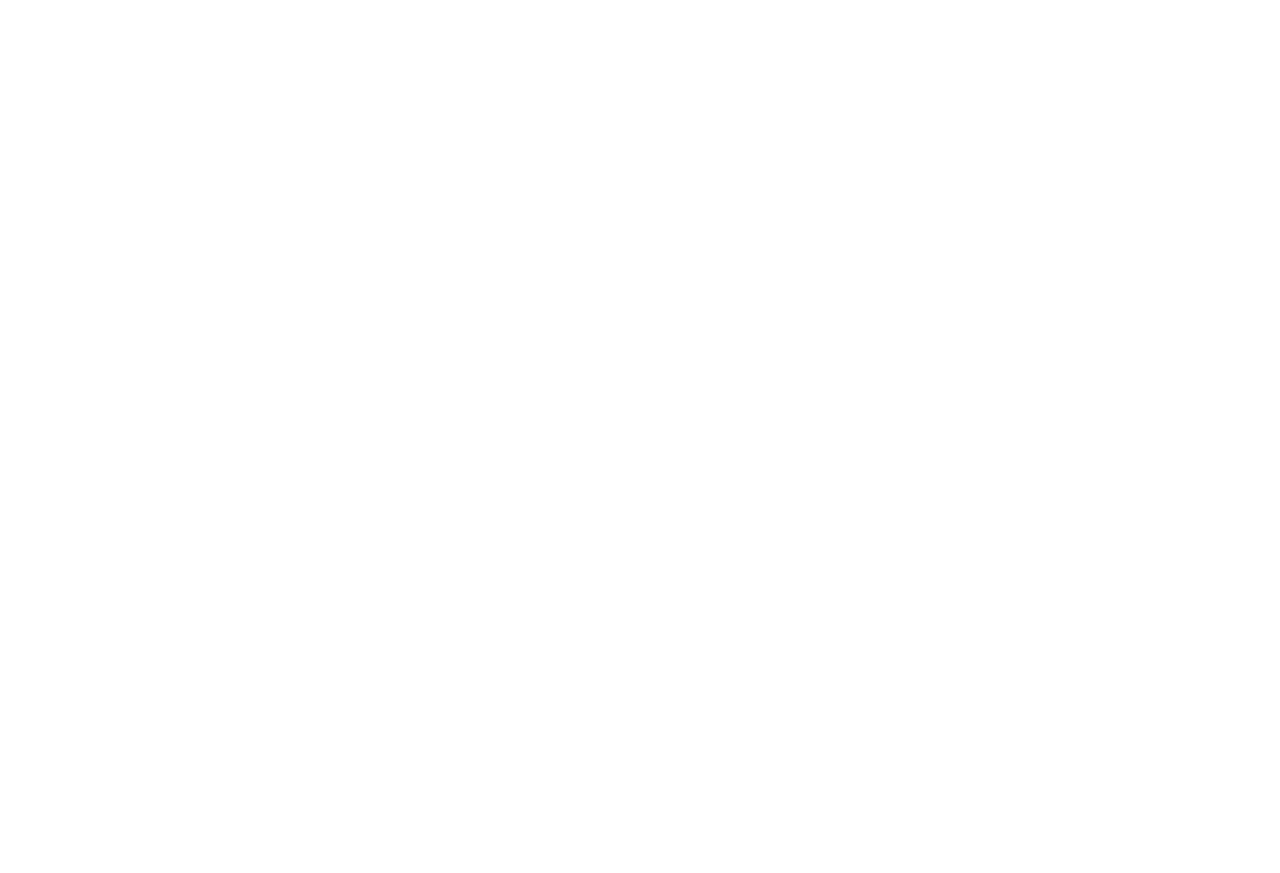
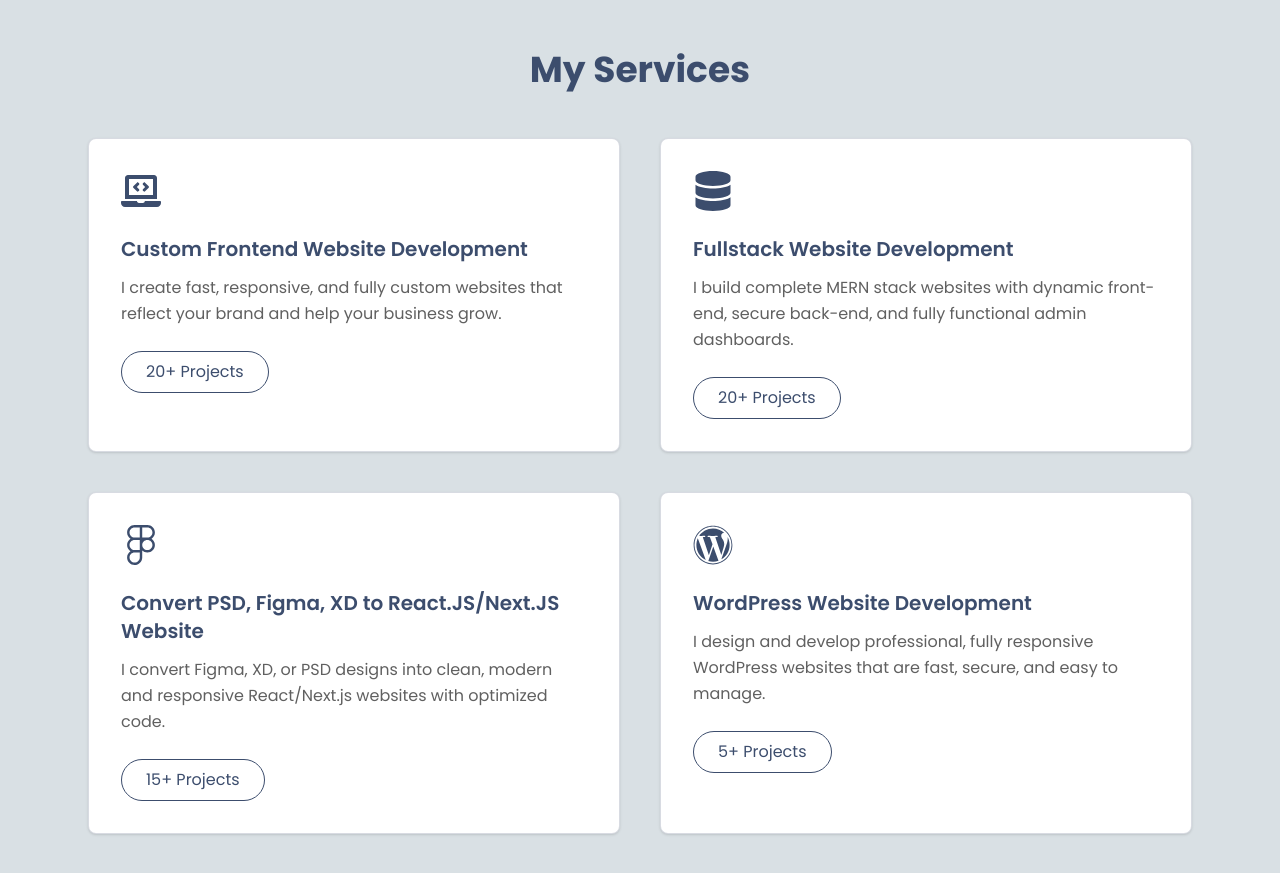
Before and after one commit to BFIbrahim/personal-portfolio-website-frontend, a React (Vite) app: page / in a window 1280 px wide. Shown: the part 2440-3313 px from the top of the page. Before the commit the page ends 2426 px from the top, so only its background shows below. Built offline with nearby package versions, Linux system fonts and the light colour scheme.

Commit message:
My Service section added

```diff
--- a/src/Pages/Home/Home/Home.jsx
+++ b/src/Pages/Home/Home/Home.jsx
@@ -3,6 +3,7 @@
 import AboutMe from '../About/Aboutme';
 import Skills from '../Skills/Skills';
 import ProjectsSection from '../Projects/Projects';
+import ServiceSection from '../Services/ServiceSection';
 
 const Home = () => {
     return (
@@ -11,6 +12,7 @@
             <AboutMe></AboutMe>
             <Skills></Skills>
             <ProjectsSection></ProjectsSection>
+            <ServiceSection></ServiceSection>
         </div>
     );
 };
--- a/src/Pages/Home/Projects/Projects.jsx
+++ b/src/Pages/Home/Projects/Projects.jsx
@@ -104,7 +104,6 @@
             key={p.id}
             className="card bg-base-100 shadow-xl border border-secondary"
           >
-            {/* Image */}
             <figure>
               <img
                 src={p.image}
@@ -152,7 +151,6 @@
               </div>
             </div>
 
-            {/* Modal */}
             <dialog id={`modal-${p.id}`} className="modal">
               <div className="modal-box max-w-2xl">
                 <h3 className="text-2xl font-bold mb-3 text-primary">
@@ -161,7 +159,6 @@
 
                 <p className="text-accent mb-4">{p.description}</p>
 
-                {/* Tech Stacks */}
                 <h4 className="font-semibold text-primary">Tech Stacks:</h4>
                 <div className="flex flex-wrap gap-2 my-2">
                   {p.tech.map((t, i) => (
@@ -174,7 +171,6 @@
                   ))}
                 </div>
 
-                {/* Features */}
                 <h4 className="font-semibold text-primary mt-4">
                   Key Features:
                 </h4>
@@ -184,7 +180,6 @@
                   ))}
                 </ul>
 
-                {/* Links again inside modal */}
                 <div className="mt-6 flex flex-wrap gap-3">
                   <a
                     href={p.live}
@@ -209,7 +204,6 @@
                   </a>
                 </div>
 
-                {/* Close modal */}
                 <form method="dialog">
                   <button className="btn btn-sm mt-5">Close</button>
                 </form>
--- /dev/null
+++ b/src/Pages/Home/Services/ServiceSection.jsx
@@ -0,0 +1,68 @@
+import React from "react";
+import { FaLaptopCode, FaDatabase, FaFigma, FaWordpress } from "react-icons/fa";
+
+const ServiceSection = () => {
+  const services = [
+    {
+      id: 1,
+      title: "Custom Frontend Website Development",
+      desc: "I create fast, responsive, and fully custom websites that reflect your brand and help your business grow.",
+      icon: <FaLaptopCode size={40} className="text-primary" />,
+      projects: "20+ Projects",
+    },
+    {
+      id: 2,
+      title: "Fullstack Website Development",
+      desc: "I build complete MERN stack websites with dynamic front-end, secure back-end, and fully functional admin dashboards.",
+      icon: <FaDatabase size={40} className="text-primary" />,
+      projects: "20+ Projects",
+    },
+    {
+      id: 3,
+      title: "Convert PSD, Figma, XD to React.JS/Next.JS Website",
+      desc: "I convert Figma, XD, or PSD designs into clean, modern and responsive React/Next.js websites with optimized code.",
+      icon: <FaFigma size={40} className="text-primary" />,
+      projects: "15+ Projects",
+    },
+    {
+      id: 4,
+      title: "WordPress Website Development",
+      desc: "I design and develop professional, fully responsive WordPress websites that are fast, secure, and easy to manage.",
+      icon: <FaWordpress size={40} className="text-primary" />,
+      projects: "5+ Projects",
+    },
+  ];
+
+  return (
+    <section className="py-16 bg-secondary text-accent">
+      <div className="max-w-6xl mx-auto px-6">
+        <h2 className="text-4xl font-bold text-center text-primary mb-12">
+          My Services
+        </h2>
+
+        <div className="grid md:grid-cols-2 gap-10">
+          {services.map((s) => (
+            <div
+              key={s.id}
+              className="bg-base-100 shadow rounded-lg p-8 border border-primary/20 hover:shadow-xl transition-all duration-300"
+            >
+              <div className="mb-6">{s.icon}</div>
+
+              <h3 className="text-xl font-semibold mb-3 text-primary">
+                {s.title}
+              </h3>
+
+              <p className="text-accent leading-relaxed mb-6">{s.desc}</p>
+
+              <button className="px-6 py-2 border border-primary text-primary rounded-full hover:bg-primary hover:text-white transition-colors">
+                {s.projects}
+              </button>
+            </div>
+          ))}
+        </div>
+      </div>
+    </section>
+  );
+};
+
+export default ServiceSection;
--- a/src/Pages/Home/Skills/Skills.jsx
+++ b/src/Pages/Home/Skills/Skills.jsx
@@ -29,14 +29,12 @@
 
   return (
     <section className="py-16 bg-secondary text-accent">
-      <div className="max-w-6xl mx-auto px-4">
-        {/* Heading */}
+      <div className="max-w-6xl mx-auto px-6">
         <h2 className="text-4xl font-bold text-primary mb-4">Skills</h2>
         <p className="text-lg mb-4">
           I work with a variety of technologies and tools to build professional web applications and designs.
         </p>
 
-        {/* Main Skills */}
         <div className="mb-8">
           <div className="flex flex-wrap gap-3">
             {mainSkills.map((skill, index) => (
@@ -50,7 +48,6 @@
           </div>
         </div>
 
-        {/* Tools Section */}
         <div>
           <h3 className="text-2xl font-semibold text-primary mb-4">Tools & Others</h3>
           <div className="flex flex-wrap gap-3">
```
